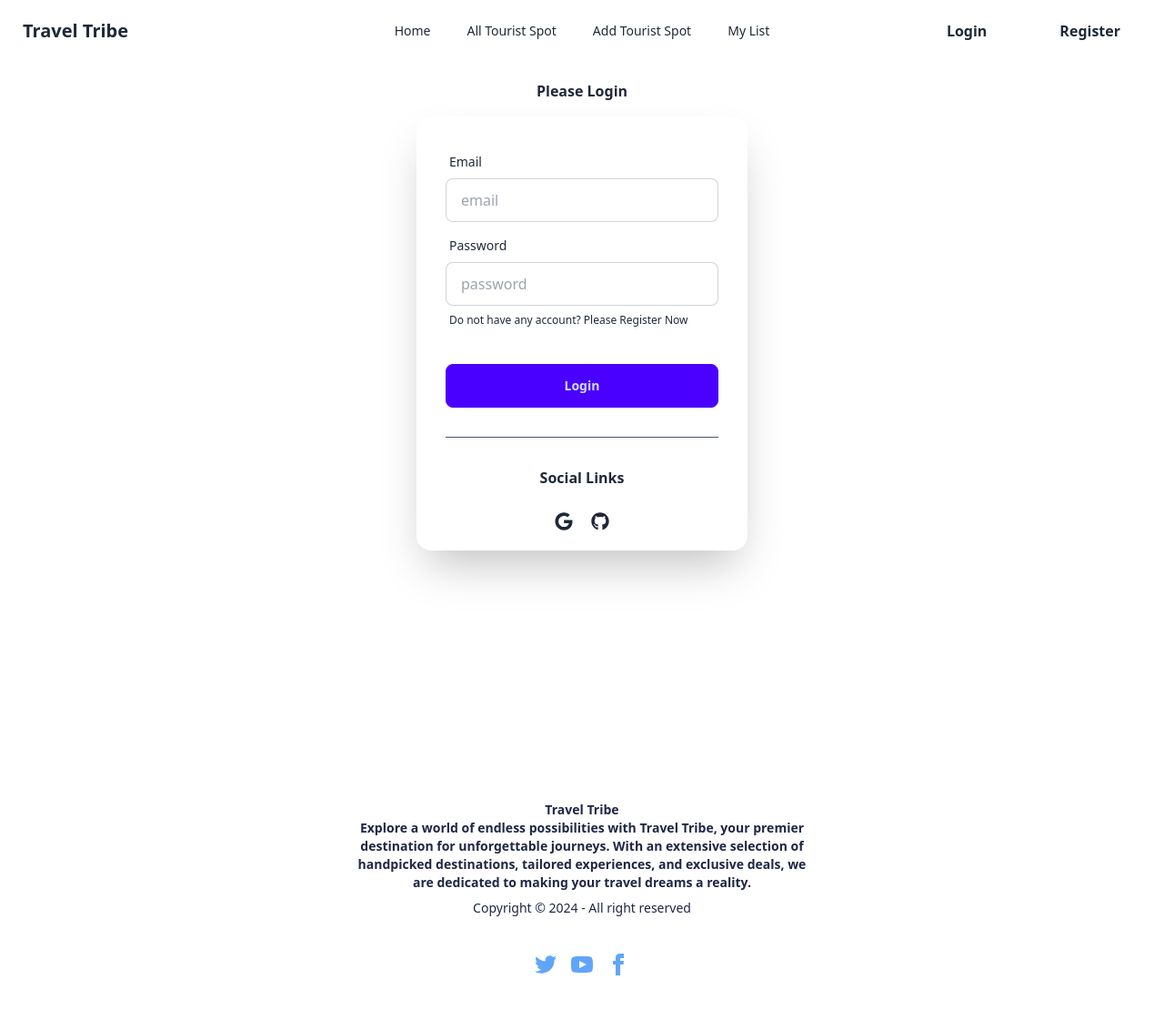
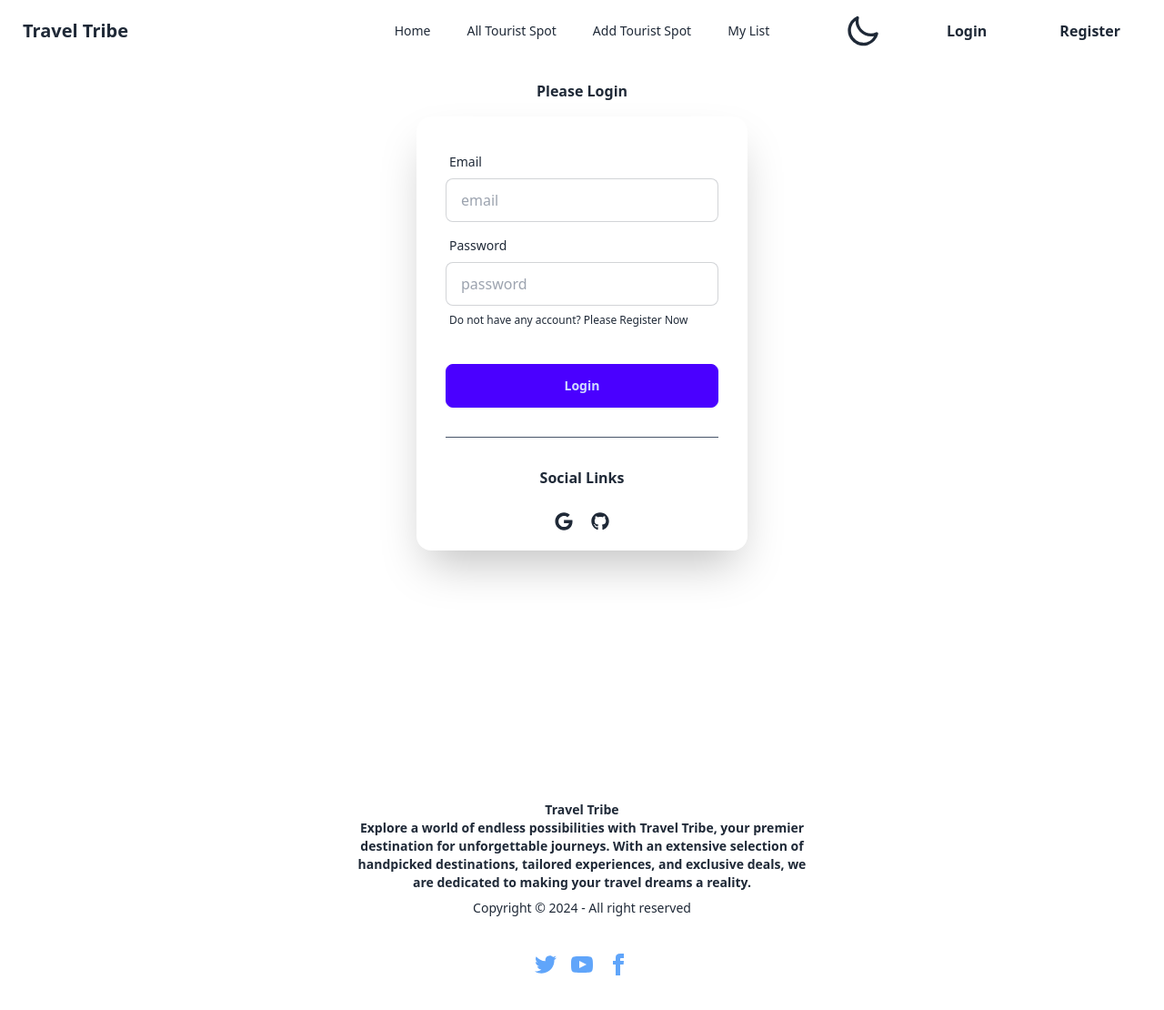
Before and after one commit to bdonti/travel-tribe-client, a React (Vite) app: page /login in a window 1280 px wide. Shown: the whole page at 91% size. Built offline with nearby package versions, Linux system fonts and the light colour scheme; no server answers.

Commit message:
Dark Mode toggle added & footer fixed

```diff
--- a/src/pages/shared/Footer/Footer.jsx
+++ b/src/pages/shared/Footer/Footer.jsx
@@ -1,8 +1,8 @@
 const Footer = () => {
   return (
-    <footer className="footer footer-center  p-10 text-primary-content mt-10">
+    <footer className="footer footer-center  p-10  mt-10">
       <aside>
-        <p className="font-bold text-[#1F2744] w-[200px] lg:w-[500px] mx-auto">
+        <p className="font-bold w-[200px] lg:w-[500px] mx-auto">
           Travel Tribe <br />
           Explore a world of endless possibilities with Travel Tribe, your
           premier destination for unforgettable journeys. With an extensive
@@ -10,9 +10,7 @@
           exclusive deals, we are dedicated to making your travel dreams a
           reality.
         </p>
-        <p className="text-[#1F2744] font-medium">
-          Copyright © 2024 - All right reserved
-        </p>
+        <p className="font-medium">Copyright © 2024 - All right reserved</p>
       </aside>
       <nav>
         <div className="grid grid-flow-col gap-4 text-blue-400 font-bold">
--- a/src/pages/shared/Navbar/Navbar.jsx
+++ b/src/pages/shared/Navbar/Navbar.jsx
@@ -1,9 +1,13 @@
-import { useContext } from "react";
+import { useContext, useEffect, useState } from "react";
 import { Link, NavLink } from "react-router-dom";
 import { AuthContext } from "../../../providers/AuthProvider";
 
 const Navbar = () => {
   const { user, logOut, loading } = useContext(AuthContext);
+  const [theme, setTheme] = useState(
+    localStorage.getItem("theme") ? localStorage.getItem("theme") : "light"
+  );
+
   const handleMouseEnter = (event) => {
     if (user) {
       event.target.title = user.displayName;
@@ -13,6 +17,21 @@
   const handleMouseLeave = (event) => {
     event.target.title = "";
   };
+
+  const handleToggle = (e) => {
+    if (e.target.checked) {
+      setTheme("dark");
+    } else {
+      setTheme("light");
+    }
+  };
+
+  useEffect(() => {
+    localStorage.setItem("theme", theme);
+    const localTheme = localStorage.getItem("theme");
+    document.querySelector("html").setAttribute("data-theme", localTheme);
+  }, [theme]);
+
   const items = (
     <div className="space-x-2 flex flex-col md:flex-row">
       <li>
@@ -63,6 +82,30 @@
         <ul className="menu menu-horizontal px-1">{items}</ul>
       </div>
       <div className="navbar-end">
+        <div className="flex justify-center items-center mr-8">
+          <label className="swap swap-rotate">
+            {/* this hidden checkbox controls the state */}
+            <input type="checkbox" onClick={handleToggle} />
+
+            {/* sun icon */}
+            <svg
+              className="swap-on fill-current w-10 h-10"
+              xmlns="http://www.w3.org/2000/svg"
+              viewBox="0 0 24 24"
+            >
+              <path d="M5.64,17l-.71.71a1,1,0,0,0,0,1.41,1,1,0,0,0,1.41,0l.71-.71A1,1,0,0,0,5.64,17ZM5,12a1,1,0,0,0-1-1H3a1,1,0,0,0,0,2H4A1,1,0,0,0,5,12Zm7-7a1,1,0,0,0,1-1V3a1,1,0,0,0-2,0V4A1,1,0,0,0,12,5ZM5.64,7.05a1,1,0,0,0,.7.29,1,1,0,0,0,.71-.29,1,1,0,0,0,0-1.41l-.71-.71A1,1,0,0,0,4.93,6.34Zm12,.29a1,1,0,0,0,.7-.29l.71-.71a1,1,0,1,0-1.41-1.41L17,5.64a1,1,0,0,0,0,1.41A1,1,0,0,0,17.66,7.34ZM21,11H20a1,1,0,0,0,0,2h1a1,1,0,0,0,0-2Zm-9,8a1,1,0,0,0-1,1v1a1,1,0,0,0,2,0V20A1,1,0,0,0,12,19ZM18.36,17A1,1,0,0,0,17,18.36l.71.71a1,1,0,0,0,1.41,0,1,1,0,0,0,0-1.41ZM12,6.5A5.5,5.5,0,1,0,17.5,12,5.51,5.51,0,0,0,12,6.5Zm0,9A3.5,3.5,0,1,1,15.5,12,3.5,3.5,0,0,1,12,15.5Z" />
+            </svg>
+
+            {/* moon icon */}
+            <svg
+              className="swap-off fill-current w-10 h-10"
+              xmlns="http://www.w3.org/2000/svg"
+              viewBox="0 0 24 24"
+            >
+              <path d="M21.64,13a1,1,0,0,0-1.05-.14,8.05,8.05,0,0,1-3.37.73A8.15,8.15,0,0,1,9.08,5.49a8.59,8.59,0,0,1,.25-2A1,1,0,0,0,8,2.36,10.14,10.14,0,1,0,22,14.05,1,1,0,0,0,21.64,13Zm-9.5,6.69A8.14,8.14,0,0,1,7.08,5.22v.27A10.15,10.15,0,0,0,17.22,15.63a9.79,9.79,0,0,0,2.1-.22A8.11,8.11,0,0,1,12.14,19.73Z" />
+            </svg>
+          </label>
+        </div>
         {loading ? (
           <span className="loading loading-ring loading-lg font-bold"></span>
         ) : user ? (
--- a/tailwind.config.js
+++ b/tailwind.config.js
@@ -8,4 +8,7 @@
     extend: {},
   },
   plugins: [require("daisyui")],
+  daisyui: {
+    themes: [ "dark", "light"],
+  },
 }
```
